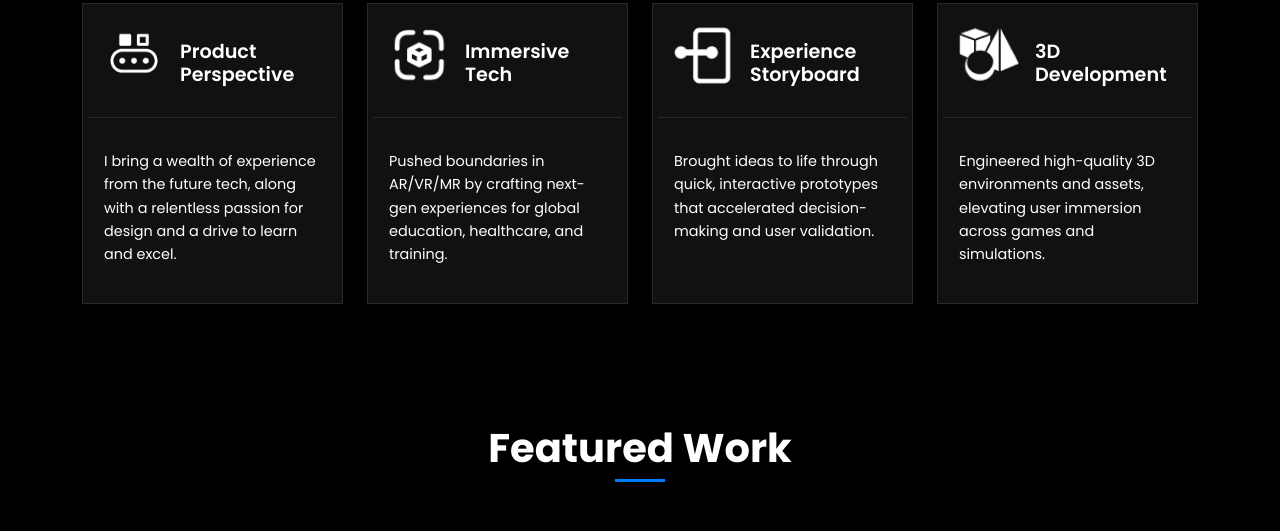
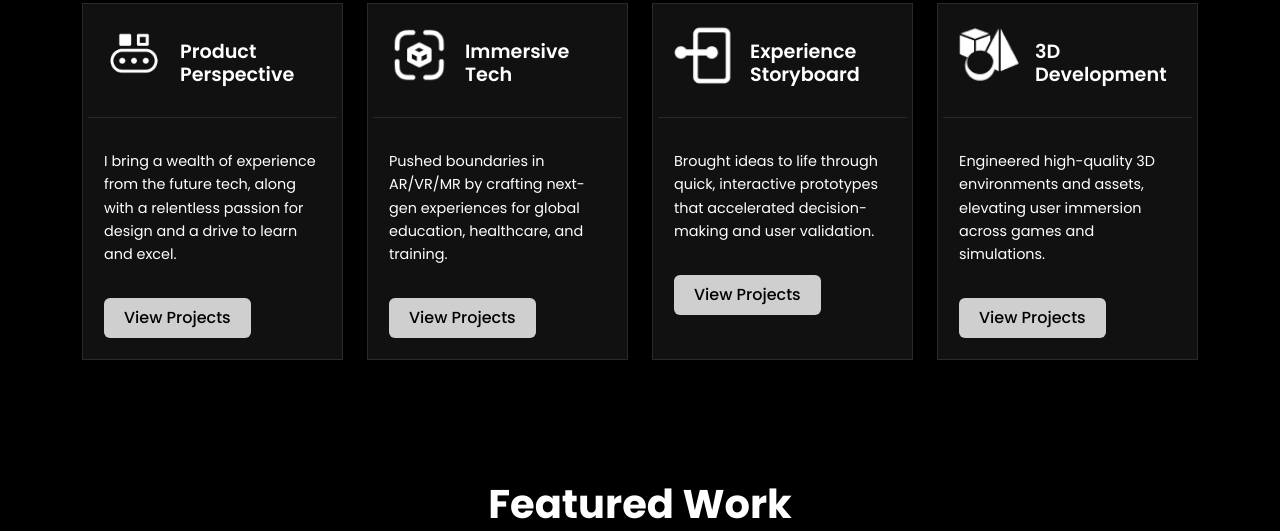
Before and after one commit to rajulakavath/VB, a plain HTML site: page index.html in a window 1280 px wide. Shown: the part 1730-2261 px from the top of the page. Drawn offline with nearby package versions, Linux system fonts and the light colour scheme.

Commit message:
add button

```diff
--- a/assets/css/styles.css
+++ b/assets/css/styles.css
@@ -421,6 +421,32 @@ body {
     color: #fff;
     font-size: 1.2rem;
     font-weight: 600;
+}
+
+.view-project-btn {
+    display: inline-block;
+    padding: 8px 20px;
+    background-color: #cfcfcf;
+    color: #000;
+    text-decoration: none;
+    border-radius: 6px;
+    font-weight: 500;
+    transition: all 0.3s ease;
+}
+
+.view-project-btn:hover {
+    background-color: #ffffff;
+    transform: translateY(-2px);
+    color: #000;
+}
+
+.work-card:hover .view-project-btn {
+    opacity: 1;
+    transform: translateY(0);
+}
+
+.work-content {
+    position: relative;
 }
 
 @media (max-width: 576px) {
--- a/index.html
+++ b/index.html
@@ -207,8 +207,15 @@
                             <div class="work-content">
                                 <p class="work-description">I bring a wealth of experience from the future tech, along with a relentless passion for design and a drive to learn and excel.</p>
                             </div>
+                            <div class="work-content pt-0">
+                                <!-- Add view project button -->
+                                <a href="./product-perspective.html" class="view-project-btn mt-0">View Projects</a>
+                            </div>
                         </div>
                     </a>
+                    <!-- add one more button to open the page -->
+
+
                 </div>
 
                 <div class="col-lg-3 col-md-6 mb-4" data-aos="fade-up" data-aos-delay="200">
@@ -222,6 +229,10 @@
                             </div>
                             <div class="work-content">
                                 <p class="work-description">Pushed boundaries in AR/VR/MR by crafting next-gen experiences for global education, healthcare, and training.</p>
+                            </div>
+                            <div class="work-content pt-0">
+                                <!-- Add view project button -->
+                                <a href="./immersive-tech.html" class="view-project-btn mt-0">View Projects</a>
                             </div>
                         </div>
                     </a>
@@ -239,6 +250,10 @@
                             <div class="work-content">
                                 <p class="work-description">Brought ideas to life through quick, interactive prototypes that accelerated decision-making and user validation.</p>
                             </div>
+                            <div class="work-content pt-0">
+                                <!-- Add view project button -->
+                                <a href="./storyboard.html" class="view-project-btn mt-0">View Projects</a>
+                            </div>
                         </div>
                     </a>
                 </div>
@@ -254,6 +269,10 @@
                             </div>
                             <div class="work-content">
                                 <p class="work-description">Engineered high-quality 3D environments and assets, elevating user immersion across games and simulations.</p>
+                            </div>
+                            <div class="work-content pt-0">
+                                <!-- Add view project button -->
+                                <a href="./3d-development.html" class="view-project-btn mt-0">View Projects</a>
                             </div>
                         </div>
                     </a>
```
